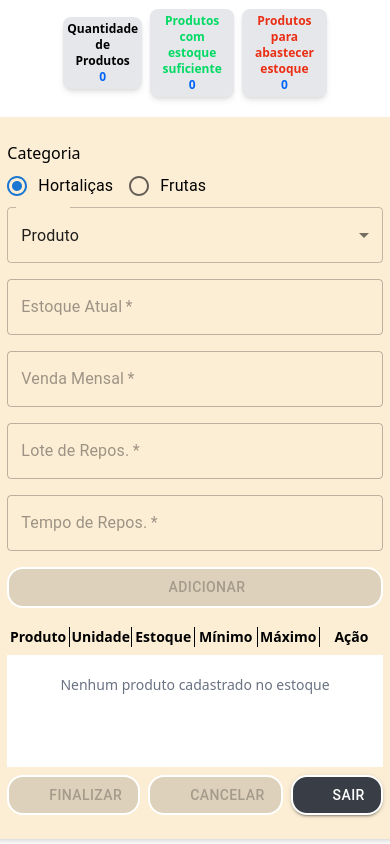
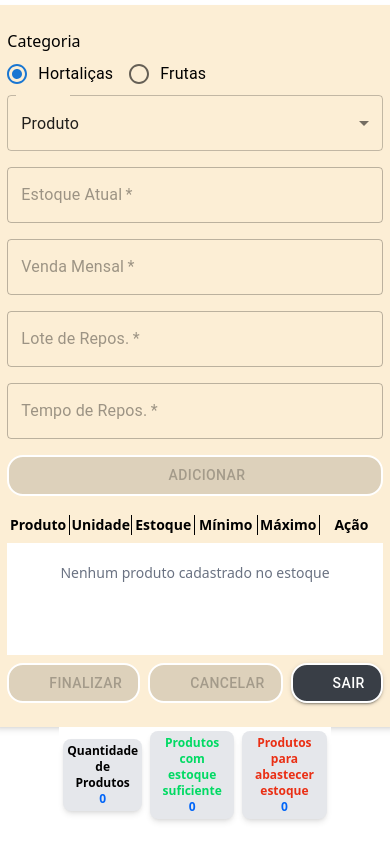
Before and after one commit to njunior93/horti_facil, a React (Vite) app: page /criar-estoque in a window 390 px wide. Built offline with nearby package versions, Linux system fonts and the light colour scheme; some icons are missing.

Commit message:
Alteração na tela de criacao do estoque: as informações na parte inferior da ela

```diff
--- a/src/paginas/CriarEstoque.tsx
+++ b/src/paginas/CriarEstoque.tsx
@@ -10,7 +10,7 @@
     <>
 
       <div className="flex justify-center items-center h-screen w-screen ">
-        <div className='flex justify-center items-center flex-col-reverse sm:flex-row'>
+        <div className='flex justify-center items-center flex-col sm:flex-row'>
           <div className="flex flex-col w-full sm:size-min p-4 rounded-lg shadow-md bg-[#FCEED5]  gap-2 sm:gap-1 justify-center ">
             <Formulario />
             <ListaProdutos />
```
